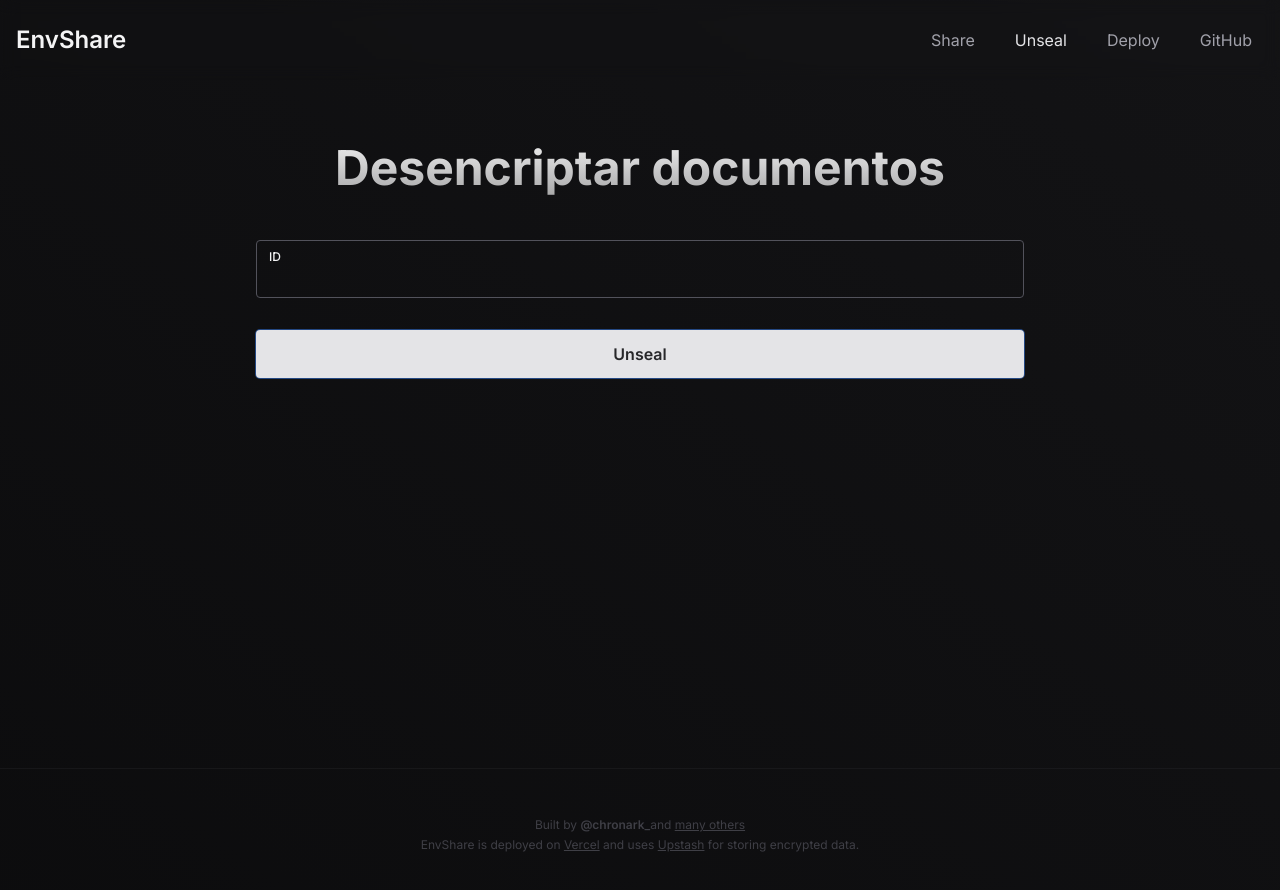
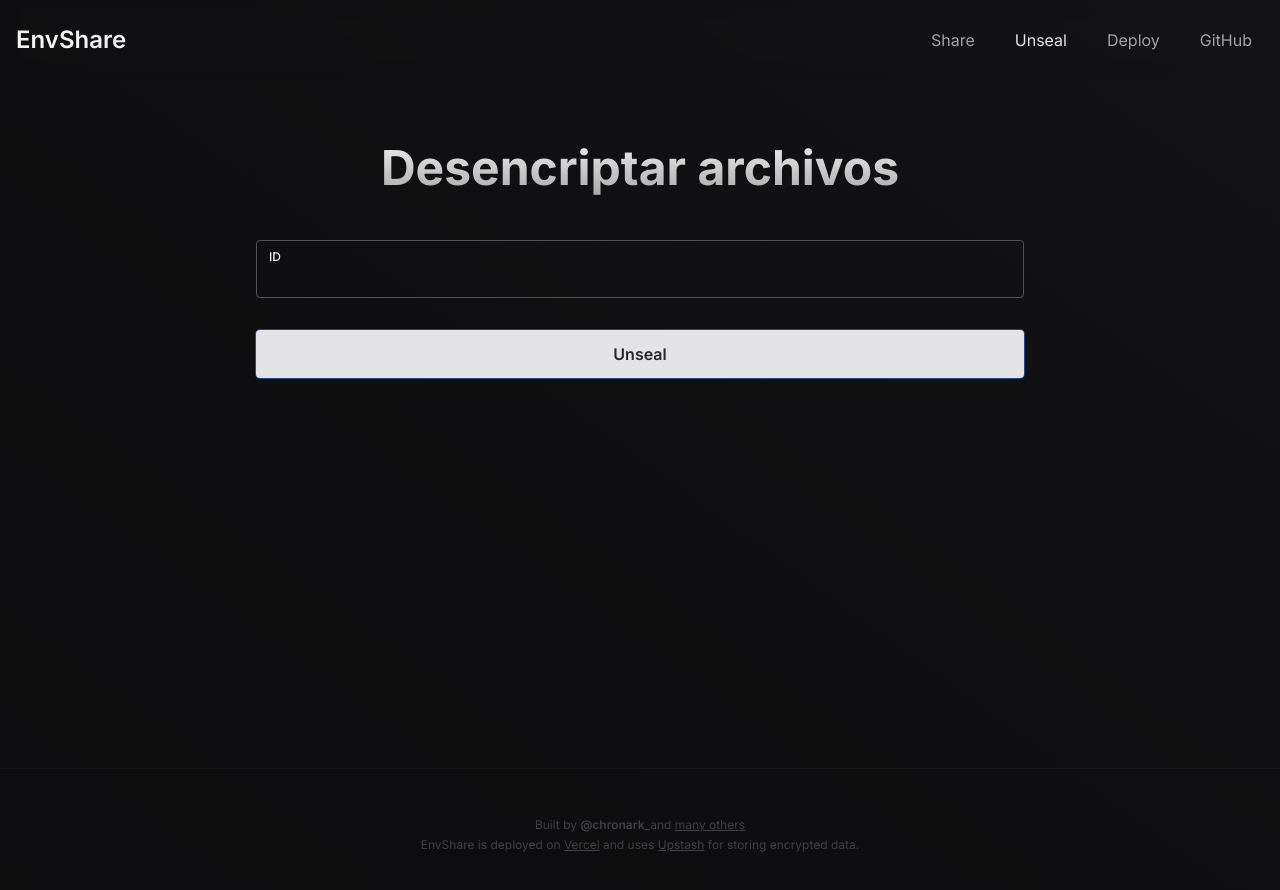
Before and after one commit to drowkid-1/EncriptArchiver, a Next.js app: page /unseal in a window 1280 px wide. Shown: the top 890 px of the page. Built offline with nearby package versions, Linux system fonts and the light colour scheme.

Commit message:
Update page.tsx

```diff
--- a/app/unseal/page.tsx
+++ b/app/unseal/page.tsx
@@ -127,7 +127,7 @@ export default function Unseal() {
             onSubmit();
           }}
         >
-          <Title>Desencriptar documentos</Title>
+          <Title>Desencriptar archivos</Title>
 
           <div className="px-3 py-2 mt-8 border rounded border-zinc-600 focus-within:border-zinc-100/80 focus-within:ring-0 ">
             <label htmlFor="id" className="block text-xs font-medium text-zinc-100">
```
